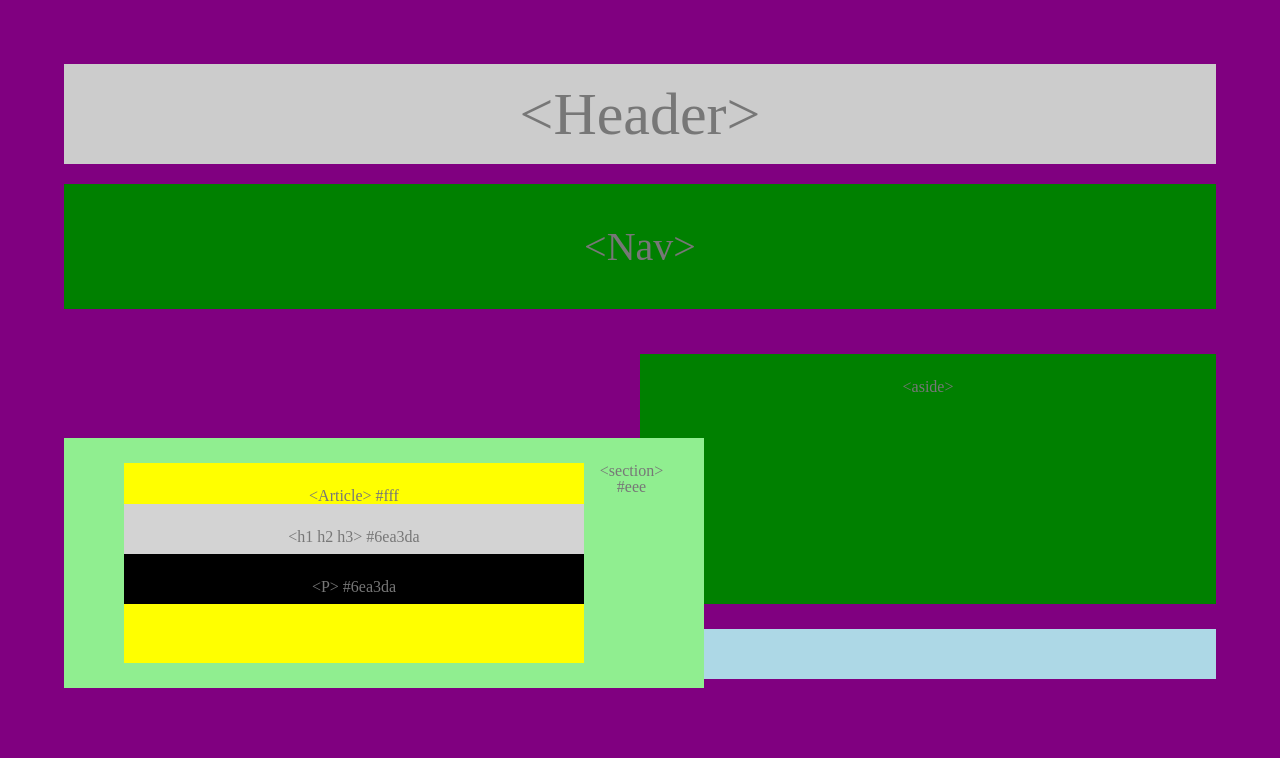
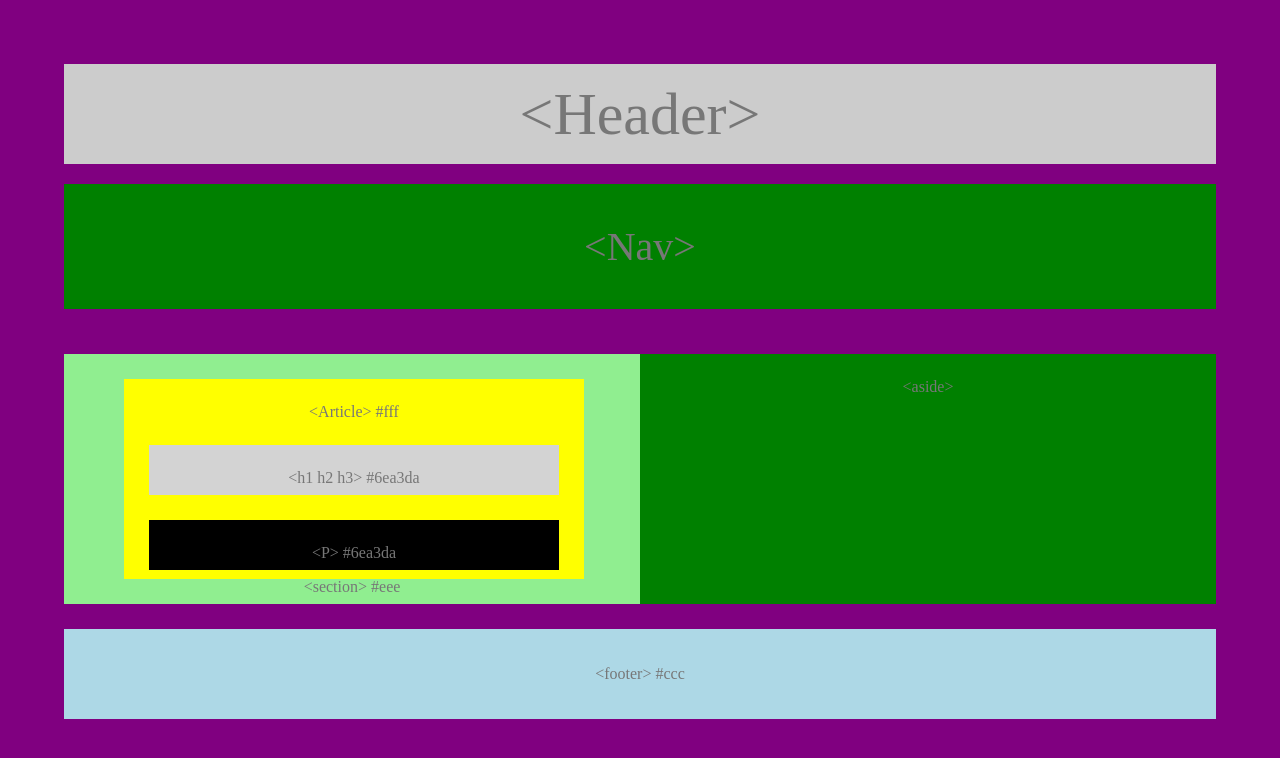
Before and after one commit to Connor218/HW-Wireframe, a plain HTML site: page index.html in a window 1280 px wide. Drawn offline with Linux system fonts and the light colour scheme.

Commit message:
add more CSS

```diff
--- a/style.css
+++ b/style.css
@@ -64,8 +64,10 @@
     width:50%;
     color: #777;
     float: left;
-    position: absolute;
+    /* position: absolute; */
     bottom: 14%;
+    margin-bottom: 25px;
+
 
 
   }
@@ -79,6 +81,7 @@
     padding: 25px;
     background: lightgrey;
     color: #777;
+    margin: 25px;
 
   }
 
@@ -87,6 +90,7 @@
     padding: 25px;
     background: black;
     color: #777;
+    margin: 25px;
   }
 
   aside {
@@ -98,15 +102,18 @@
     padding-top: 25px;
     height: 200px;
     color: #777;
-    line-height:
+
   }
 
   footer {
-    margin-top: 25px;
-    height: 50px;
+    padding: 20px;
+    margin-top: 20px;
     line-height: 50px;
     background: lightblue;
     color: #777;
+    clear: both;
+
+
   }
 
   aside1{
@@ -118,4 +125,5 @@
     width:50%;
     color: #777;
 
+
   }
```
Also changed, not shown: index.html (+2 -1 lines), 1 other file.
